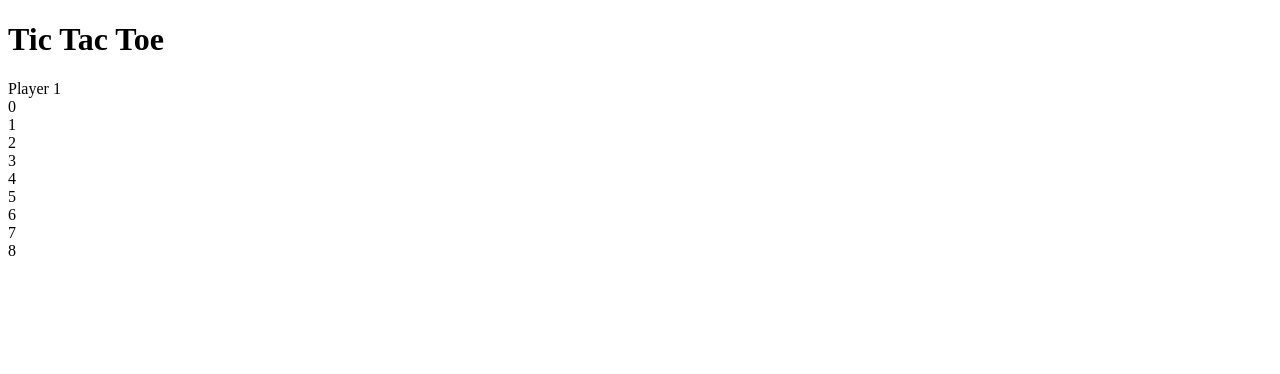
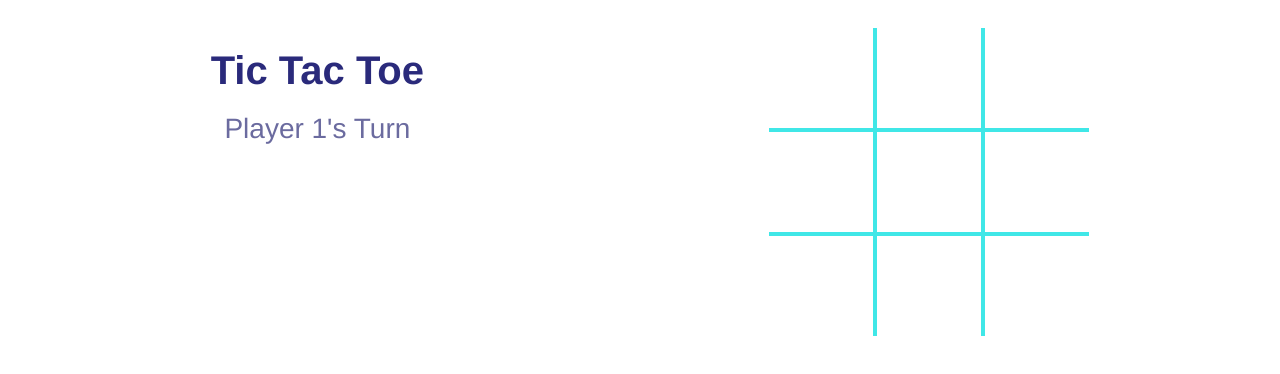
Before and after one commit to Madhavi0207/tic-tac-toe-Game, a plain HTML site: page index.html in a window 1280 px wide. Drawn offline with Linux system fonts and the light colour scheme.

Commit message:
second commit

```diff
--- a/index.html
+++ b/index.html
@@ -3,24 +3,30 @@
   <head>
     <meta charset="UTF-8" />
     <meta name="viewport" content="width=device-width, initial-scale=1.0" />
+    <link rel="stylesheet" href="style.css" />
+    <script src="script.js"></script>
     <title>Tic Tac Toe Game</title>
   </head>
   <body>
+    <!-- Game Screen -->
     <div id="gameScreen">
       <div id="leftScreen">
         <h1>Tic Tac Toe</h1>
-        <div id="turnInfo">Player 1</div>
+        <div id="turnInfo">Player 1's Turn</div>
       </div>
+
       <div id="rightScreen">
-        <div class="cell">0</div>
-        <div class="cell">1</div>
-        <div class="cell">2</div>
-        <div class="cell">3</div>
-        <div class="cell">4</div>
-        <div class="cell">5</div>
-        <div class="cell">6</div>
-        <div class="cell">7</div>
-        <div class="cell">8</div>
+        <div class="game-board" id="gameBoard">
+          <div class="cell" data-index="0"></div>
+          <div class="cell" data-index="1"></div>
+          <div class="cell" data-index="2"></div>
+          <div class="cell" data-index="3"></div>
+          <div class="cell" data-index="4"></div>
+          <div class="cell" data-index="5"></div>
+          <div class="cell" data-index="6"></div>
+          <div class="cell" data-index="7"></div>
+          <div class="cell" data-index="8"></div>
+        </div>
       </div>
     </div>
   </body>
--- a/script.js
+++ b/script.js
@@ -0,0 +1,20 @@
+const gameBoard = document.querySelector(".game-board");
+
+// Start with Player 1 (X)
+let currentPlayer = "X";
+const turnInfo = document.querySelector("#turnInfo");
+
+// Add click event listener to parent (game board)
+gameBoard.addEventListener("click", (event) => {
+  const cell = event.target;
+
+  if (cell.textContent === "") {
+    cell.textContent = currentPlayer;
+
+    turnInfo.textContent =
+      currentPlayer === "X" ? "Player 2's Turn" : "Player 1's Turn";
+
+    // Switch players
+    currentPlayer = currentPlayer === "X" ? "O" : "X";
+  }
+});
--- a/style.css
+++ b/style.css
@@ -3,21 +3,26 @@
   padding: 0;
   box-sizing: border-box;
 }
+
 body {
   margin: 8px;
-  font-family: Arial, Helvetica, sans-serif;
+  font-family: "Helvetica", "Arial", sans-serif;
 }
+
 h1 {
   font-size: 40px;
   color: #2a2a7b;
   font-weight: bold;
   margin: 20px;
 }
+
 div {
   font-size: 24px;
   color: #2a2a7b;
   font-weight: bold;
 }
+
+/* Game Screen Styles */
 #gameScreen {
   display: flex;
   padding: 20px;
@@ -31,7 +36,8 @@ div {
   margin-bottom: 40px;
   text-align: center;
 }
-.gameBoard {
+
+.game-board {
   display: grid;
   background: #40e7e7;
   grid-template-columns: repeat(3, 1fr);
@@ -39,6 +45,7 @@ div {
   grid-gap: 4px;
   width: 320px;
 }
+
 .cell {
   display: flex;
   align-items: center;
```
